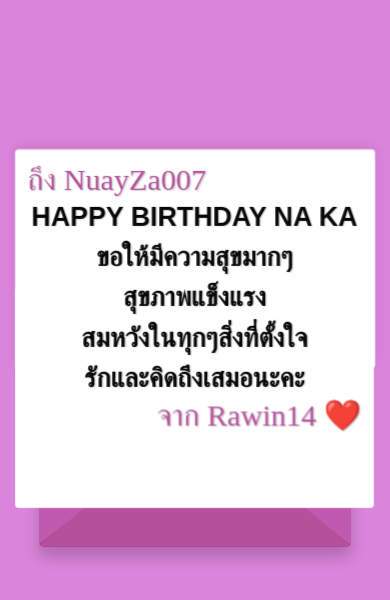
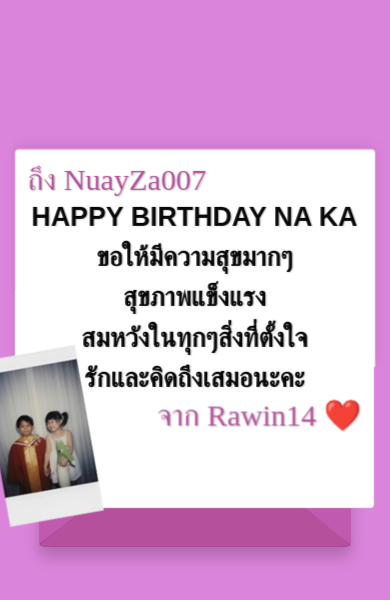
Before and after one commit to Rawin14/Happy-Birth-Day-Love-Letter-, a plain HTML site: page index.html in a window 390 px wide. Both pictures are taken after a click on the element 195 px from the left and 422 px from the top of the page. Drawn offline with nearby package versions, Linux system fonts and the light colour scheme.

Commit message:
Version-1.1

```diff
--- a/index.html
+++ b/index.html
@@ -6,6 +6,7 @@
   <meta name="viewport" content="width=device-width, initial-scale=1.0" />
   <title>Babii ❤️</title>
   <link rel="stylesheet" href="main.css" />
+   <link rel="stylesheet" href="https://cdnjs.cloudflare.com/ajax/libs/animate.css/4.1.1/animate.min.css"/>
 </head>
 
 <body>
@@ -29,7 +30,10 @@
       <p class="for-name">
         จาก Rawin14 ❤️
       </p>
-    </div>
+      <div class="CouplePic">
+        <img src="/assets/image/CouplePic.jpeg" alt="Couple" class="Couple-Pic" />
+      </div>
+      </div>
     <div class="front"></div>
     <div class="top"></div>
     <div class="shadow"></div>
--- a/main.css
+++ b/main.css
@@ -78,6 +78,7 @@ body {
 .envelope.open .top {
   transform: rotateX(160deg);
   z-index: 0; /* ส่งไปข้างหลัง */
+
 }
 
 
@@ -183,11 +184,37 @@ body {
 .envelope.open .text,
 .envelope.open .to-name,
 .envelope.open .for-name {
-
   opacity: 1; /* 4. ทำให้มองเห็น */
 
   /* 5. (สำคัญ!) หน่วงเวลา 1.4 วินาที (รอให้กางเสร็จก่อน) */
   transition-delay: 1.4s;
+}
+
+.CouplePic {
+  position: absolute;
+  bottom: -20px;
+  left: -20px;
+  width: 75px;
+  height: 100px;
+  padding: 5px; /* ขอบขาว */
+  animation: untoldcoding 1s infinite;
+  opacity: 0;
+  transition: opacity 0.5s ease-out;
+
+}
+
+.Couple-Pic { /* คลาสสำหรับรูปภาพจริงด้านใน */
+  width: 100%; /* เต็มความกว้างของกรอบ */
+  height: 100%; /* เต็มความสูงของกรอบ */
+  object-fit: cover; /* ทำให้รูปเต็มกรอบ */
+
+  /* --- ⬇️ ทำให้รูปด้านใน "ตั้งตรง" โดยหมุนกลับ ⬇️ --- */
+  transform: rotate(35deg); /* หมุนกลับ 15 องศา เพื่อหักล้างการเอียงของกรอบ */
+}
+
+.envelope.open .CouplePic {
+  opacity: 1; /* ทำให้มองเห็น */
+  transition-delay: 1.4s; /* หน่วงเวลา 1.4 วินาที */
 }
 
 /* --- ▲▲▲ END OF LETTER SECTION ▲▲▲ --- */
@@ -286,4 +313,16 @@ body {
     font-size: 6.2vw;
   }
   /* ▲▲▲ END OF LETTER (Mobile) ▲▲▲ */
+
+  .CouplePic {
+    width: 24vw;  /* (75px * 0.32) */
+    height: 42.6vw; /* (100px * 0.32) */
+    bottom: -8vw;
+    left: -8vw;
+    padding: 1.6vw; /* (5px * 0.32) */
+  }
+
+  .Couple-Pic {
+    transform: rotate(35deg);
+  }
 }
```
Also changed, not shown: assets/image/CouplePic.jpeg (added).
